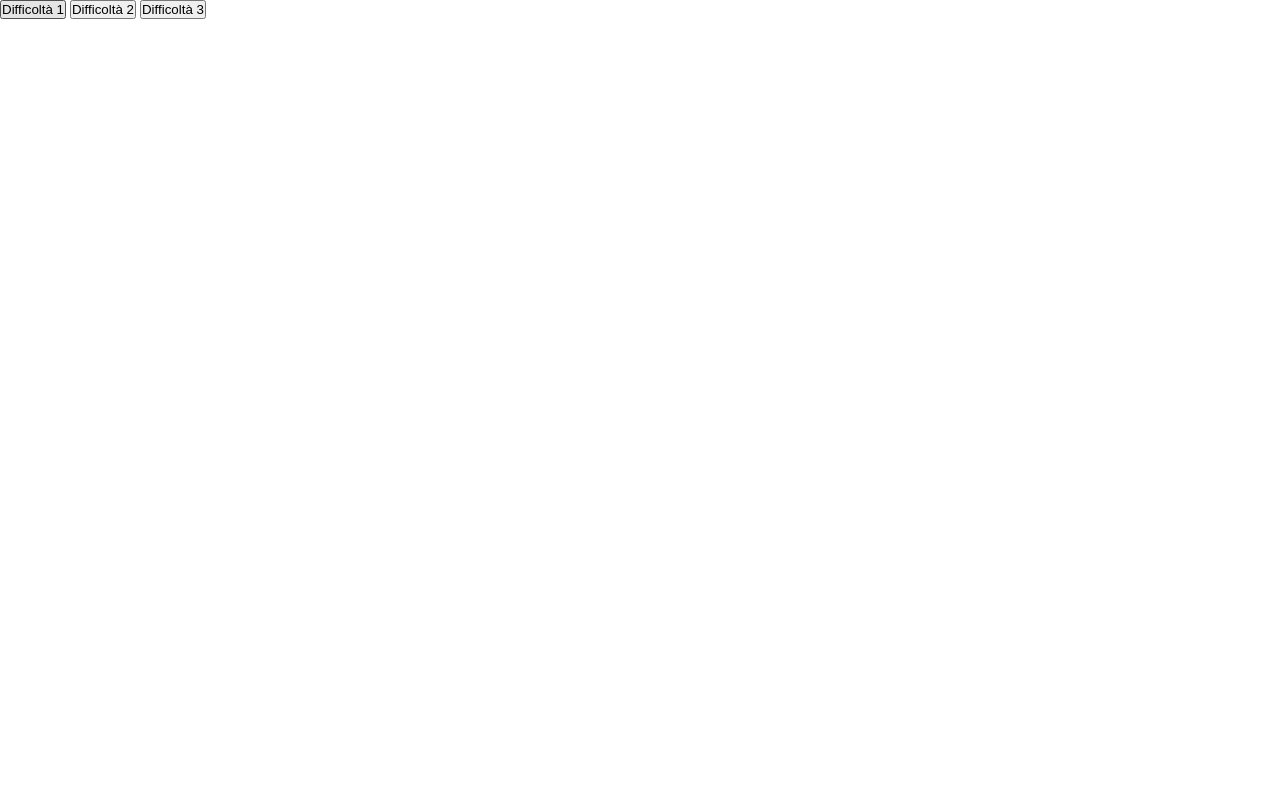
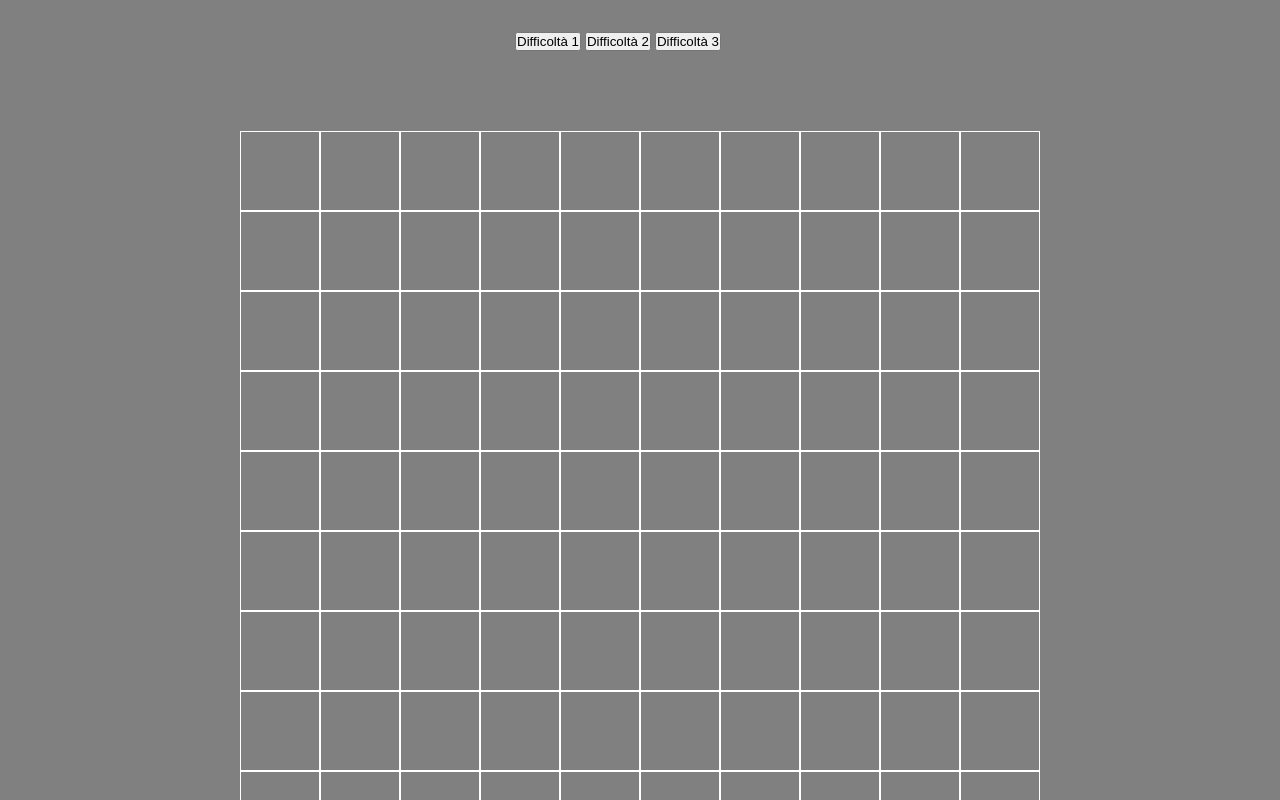
Before and after one commit to Emanuele117/js-campominato-grid, a plain HTML site: page index.html in a window 1280 px wide. Both pictures are taken after a click on the button "Difficoltà 1". Shown: the top 800 px of the page. Drawn offline with Linux system fonts and the light colour scheme.

Commit message:
griglia di gioco 1 completata

```diff
--- a/assets/css/style.css
+++ b/assets/css/style.css
@@ -3,3 +3,26 @@
     margin: 0;
     box-sizing: border-box;
 }
+
+body {
+    background-color: grey;
+}
+
+.contenitore_bottoni {
+    width: 250px;
+    margin: 2rem auto;
+}
+
+.container_difficolta1 {
+    width: 800px;
+    min-height: 800px;
+    margin: 5rem auto;
+    display: flex;
+    flex-wrap: wrap;
+}
+
+.grid_cell_one {
+    width: 80px;
+    height: 80px;
+    border: 1px solid white;
+}
--- a/assets/js/main.js
+++ b/assets/js/main.js
@@ -0,0 +1,39 @@
+//L'utente indica un livello di difficoltà in base al quale viene generata una griglia di gioco quadrata
+
+//in cui ogni cella contiene un numero tra quelli compresi in un range:
+
+/*
+
+con difficoltà 1 => tra 1 e 100
+con difficoltà 2 => tra 1 e 81
+con difficoltà 3 => tra 1 e 49
+
+*/
+
+// seleziono un elemento della DOM container
+
+const containerOne = document.querySelector('.container_difficolta1');
+
+// al click su bottone difficoltà 1 genero una griglia da 1 a 100 con ciclo for
+
+const bottone1 = document.getElementById('bottone1');
+
+bottone1.addEventListener('click', function () {
+    for (let i = 0; i < 100; i++) {
+        // crreo l'elemento dom da mettere nella griglia
+        const divElementOne = document.createElement('div');
+
+        //creo una classe da aggiungere al contenitore appena creato
+        divElementOne.className = 'grid_cell_one'
+
+        // appendo l'elemento creato al container
+        containerOne.append(divElementOne)
+
+        //attacco un eventListner a ciascun elemento creato nel ciclo
+        divElementOne.addEventListener('click', function () {
+            // modifico il colore di questo elemento con style
+            this.style.backgroundColor = 'blue'
+        })
+
+    }
+})
--- a/index.html
+++ b/index.html
@@ -8,9 +8,18 @@
     <link rel="stylesheet" href="./assets/css/style.css">
 </head>
 <body>
-    <button id="bottone1">Difficoltà 1</button>
-    <button id="bottone2">Difficoltà 2</button>
-    <button id="bottone3">Difficoltà 3</button>
+    <div class="contenitore_bottoni">
+        <button id="bottone1">Difficoltà 1</button>
+        <button id="bottone2">Difficoltà 2</button>
+        <button id="bottone3">Difficoltà 3</button>
+    </div>
+
+    <div class="container_difficolta1"></div>
+
+    <div class="container_difficolta2"></div>
+
+    <div class="container_difficolta3"></div>
+
     <script src="./assets/js/main.js"></script>
 </body>
 </html>
```
